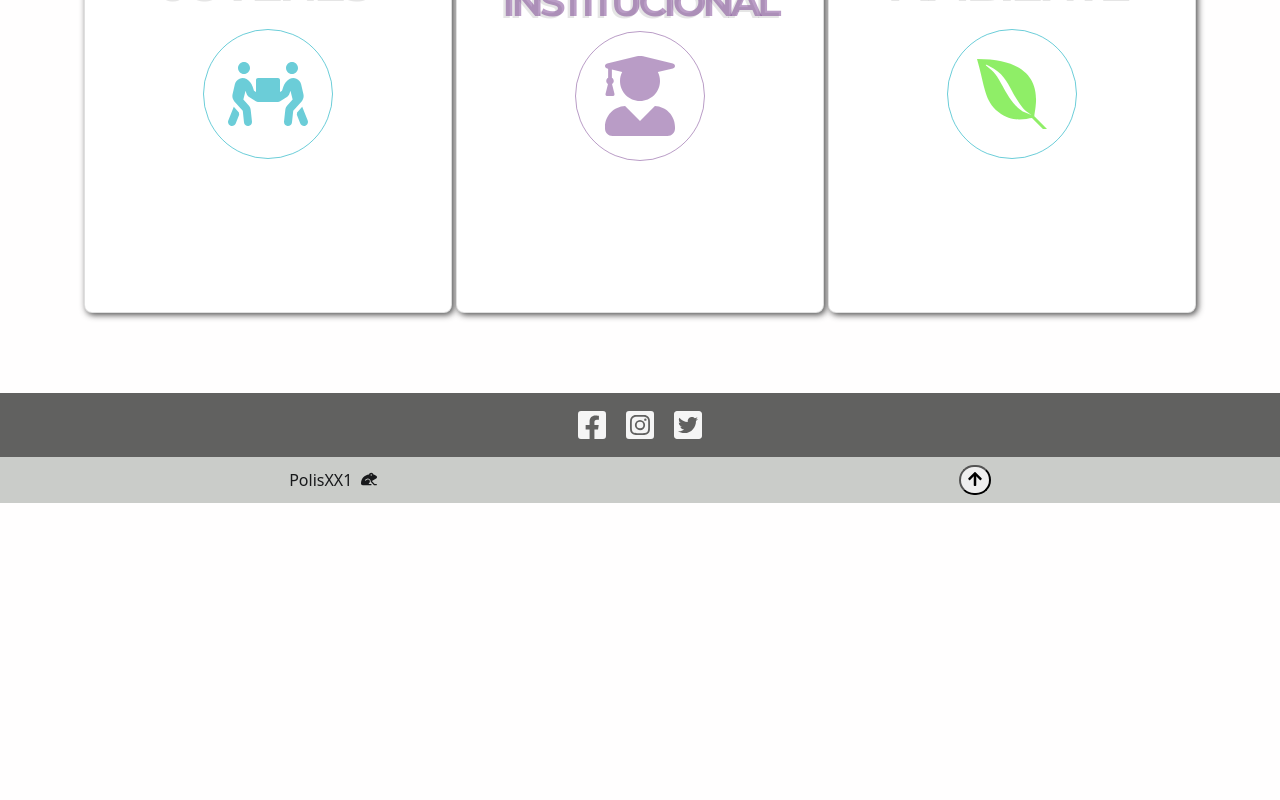
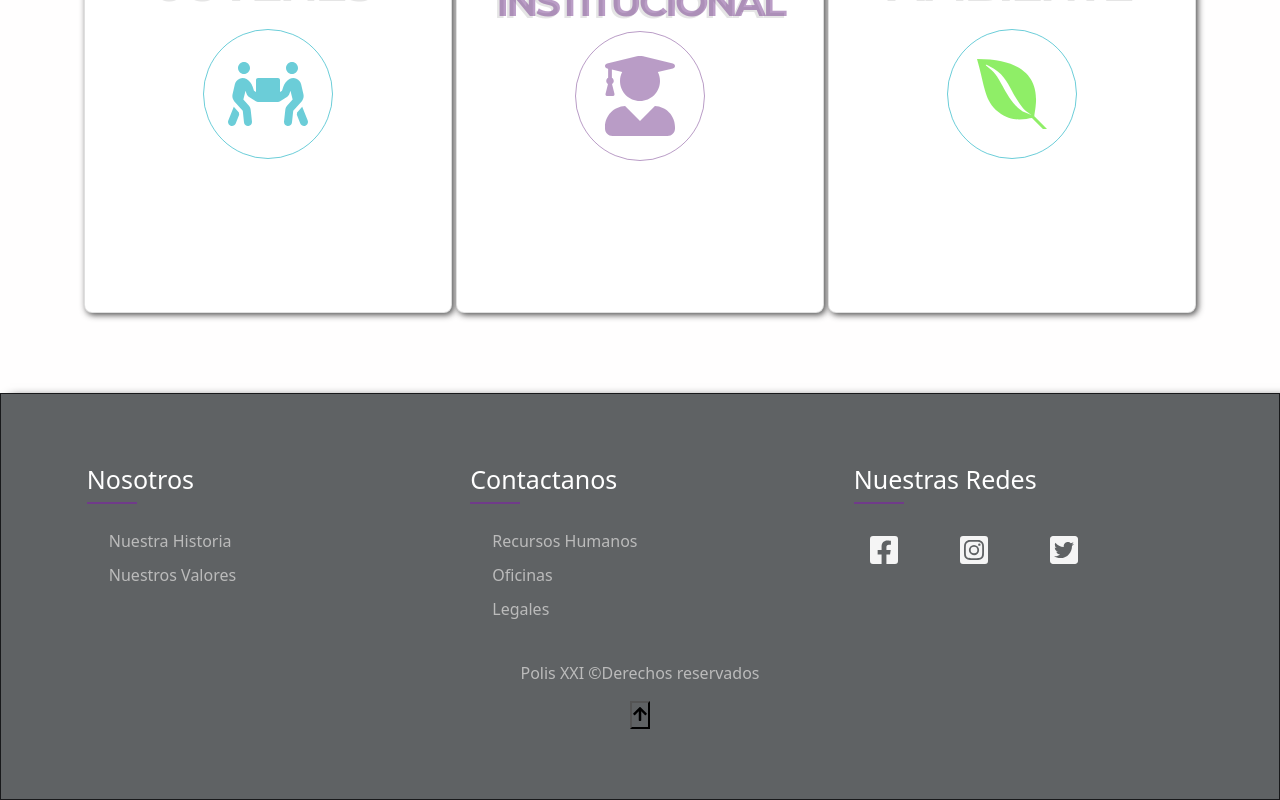
Before and after one commit to RodrigoM10/Polis-XXI-Web, a React (Create React App) app in the folder Frontend/: page / in a window 1280 px wide. Shown: the part 811-1611 px from the top of the page. Before the commit the page ends 1314 px from the top, so only its background shows below. Built offline with nearby package versions, Linux system fonts and the light colour scheme.

Commit message:
footer and details

```diff
--- a/Frontend/src/App.jsx
+++ b/Frontend/src/App.jsx
@@ -4,6 +4,7 @@ import "bootstrap/dist/css/bootstrap.min.css";
 import { Route, Routes, useLocation } from "react-router-dom";
 
 // Shared Components
+import  {FooterPolis}  from "./components/shared/footer/FooterPolis";
 import { Footer } from "./components/shared/footer/Footer";
 import { NavbarMain } from "./components/shared/navbarMain/NavbarMain";
 // Pages
@@ -17,6 +18,7 @@ import Environment from "./pages/Environment";
 import NoMatch from "./pages/NoMatch";
 import { Container } from "react-bootstrap";
 import { HeaderMain } from "./components/headerMain/HeaderMain";
+
 
 
 function App() {
@@ -35,24 +37,24 @@ function App() {
           {/* pages */}
           <Route path="/" element={<Home />} />
 
-          <Route path="/aboutUs" element={<AboutUs />} />
+          <Route exact path="/aboutUs" element={<AboutUs />} />
 
-          <Route path="/novelties" element={<Novelties />} />
+          <Route exact path="/novelties" element={<Novelties />} />
 
-          <Route path="/participate" element={<Participate />} />
+          <Route exact path="/participate" element={<Participate />} />
 
-          <Route path="/youngsters" element={<Youngsters />} />
+          <Route exact path="/youngsters" element={<Youngsters />} />
 
-          <Route path="/institutions" element={<Institutions />} />
+          <Route exact path="/institutions" element={<Institutions />} />
 
-          <Route path="/environment" element={<Environment />} />
+          <Route exact path="/environment" element={<Environment />} />
 
           <Route path="/404" element={<NoMatch />} />
           <Route path="*" element={<NoMatch />} />
 
         </Routes>
       </Container>
-      <Footer />
+      <FooterPolis />
 
 
     </div>
--- a/Frontend/src/components/cardsAxes/cardAxes.scss
+++ b/Frontend/src/components/cardsAxes/cardAxes.scss
@@ -15,12 +15,7 @@ $color_grey_dark: #a2a2a2;
   border-radius: 5px;
   overflow: hidden;
   z-index: 0;
-  a {
-    color: inherit;
-    &:hover {
-      color: $color_prime;
-    }
-  }
+
   &:hover {
     .photo {
       transform: scale(1.3) rotate(3deg);
--- a/Frontend/src/components/cardsMain/cardMain.css
+++ b/Frontend/src/components/cardsMain/cardMain.css
@@ -94,7 +94,7 @@
     font-family: Montserrat, Helvetica, Times, serif;
     text-shadow: rgb(0 0 0 / 10%) -2.44px 1.775px;
     font-weight: 700;
-    letter-spacing: -0.25rem;
+    letter-spacing: -0.19rem;
 }
 .small {
     font-size: 2.5rem;
--- a/Frontend/src/components/headerMain/HeaderMain.jsx
+++ b/Frontend/src/components/headerMain/HeaderMain.jsx
@@ -21,7 +21,7 @@ export const HeaderMain = () => {
                     Somos una institución cuyo propósito es fortalecer acciones y lazos comunitarios, la integración, el desarrollo sustentable y el bienestar de la sociedad.
                     <br />
                     Para alcanzar dichos objetivos, nuestros equipos profesionales necesitan de la colaboración de nuestros socios, colaboradores y suscriptores. Gracias a todos que con sus aportes nos permiten seguir trabajando y ampliando todos los proyectos día a día.
-                    <Link to='/participate' className='text-center'> Sumate a nuestra lista de colaboradores</Link>
+                    <Link to='/participate' className='text-center text-add'> Sumate a nuestra lista de colaboradores</Link>
                 </p>
             </div>
             <TextMain/>
--- a/Frontend/src/components/shared/footer/Footer.jsx
+++ b/Frontend/src/components/shared/footer/Footer.jsx
@@ -1,28 +1,17 @@
 import React from 'react'
 import './footer.css'
+import { Link } from "react-router-dom";
 
 // react-icons
 import { FaArrowUp, FaFacebookSquare, FaFrog, FaInstagramSquare, FaTwitterSquare } from 'react-icons/fa';
 
 export const Footer = () => {
-    const scrollToTop = () => {
-        window.scrollTo(0, 0);
-    };
+
+
     return (
         <div className="mt-auto footer-style">
-            <div className="d-flex justify-content-center align-items-center p-3">
-                <FaFacebookSquare className="social-icon"/>
-                <FaInstagramSquare className="social-icon"/>
-                <FaTwitterSquare className="social-icon"/>
-            </div>
-            <div className="d-flex align-items-center justify-content-around py-2 footer-bottom-style">
-                <div>
-                    <span >PolisXX1 <FaFrog className="mb-1 mx-1" /></span>
-                </div>
-                <div>
-                    <button onClick={scrollToTop} className="to-top-btn"><FaArrowUp className="mb-1"/></button>
-                </div>
-            </div>
+
+
         </div>
     )
 }
@@ -92,16 +81,16 @@ export const Footer = () => {
 //           <FormContact />
 //         </div>
 //       </section> */}
-//       <div class=' col md-4 footer-links'>
-//         <div className='footer-link-wrapper'>
-//           <div class='footer-link-items'>
-//             <h2>Nosotros</h2>
-//             <Link to='/sign-up'>Quienes somos</Link>
-//             <Link to='/'>Testimonios</Link>
-//             <Link to='/'>Carrera</Link>
+    //   <div class=' col md-4 footer-links'>
+    //     <div className='footer-link-wrapper'>
+    //       <div class='footer-link-items'>
+    //         <h2>Nosotros</h2>
+            // <Link to='/sign-up'>Quienes somos</Link>
+            // <Link to='/'>Testimonios</Link>
+            // <Link to='/'>Carrera</Link>
 
 
-//           </div>
+    //       </div>
 //           <div class='footer-link-items'>
 //             <h2>Contactanos</h2>
 //             <Link to='/'>Contact</Link>
--- /dev/null
+++ b/Frontend/src/components/shared/footer/FooterPolis.jsx
@@ -0,0 +1,54 @@
+import React from "react";
+import './footerPolis.css'
+
+// react-icons
+import { FaArrowUp, FaFacebookSquare, FaFrog, FaInstagramSquare, FaTwitterSquare } from 'react-icons/fa';
+
+export const   FooterPolis = () => {
+    const scrollToTop = () => {
+        window.scrollTo(0, 0);
+    }
+
+    return (
+        <footer className="footer-polis justify-content-center align-items-center">
+            <div className="container-polis">
+            <div className="row justify-content-center">
+            <div className="footer-col">
+            <h2>Nosotros</h2>
+            <ul>
+  	 				<li><a href="/Nosotros">Nuestra Historia</a></li>
+  	 				<li><a href="/Nosotros">Nuestros Valores</a></li>
+  	 			</ul>
+            </div>
+            <div className="footer-col">
+            <h2>Contactanos</h2>
+            <ul>
+  	 				<li><a href="#">Recursos humanos</a></li>
+  	 				<li><a href="#">Oficinas</a></li>
+  	 				<li><a href="#">Legales</a></li>
+
+  	 			</ul>
+            </div>
+            <div className="footer-col">
+            <h2>Nuestras redes</h2>
+            <div className="social-links">
+            <a href=""><FaFacebookSquare className="social-icon"/></a>
+            <a href=""><FaInstagramSquare className="social-icon"/></a>
+            <a href=""><FaTwitterSquare className="social-icon"/></a>
+
+  	 			</div>
+            </div>
+            </div>
+
+            <br/>
+           <div className="rights-polis">
+               <p>  Polis XXI ©Derechos reservados </p>
+               <button className="arrowUp" onClick={scrollToTop}  ><FaArrowUp className="mb-1 "/></button>
+
+           </div>
+            </div>
+
+        </footer>
+
+    )
+}
--- a/Frontend/src/components/shared/footer/footer.css
+++ b/Frontend/src/components/shared/footer/footer.css
@@ -1,5 +1,7 @@
 .footer-style{
     background-color: #616160 ;
+    display:grid;
+    grid-template-columns: 30% 70%;
 }
 .footer-bottom-style{
   /* background-color: #787d82 ; */
--- /dev/null
+++ b/Frontend/src/components/shared/footer/footerPolis.css
@@ -0,0 +1,111 @@
+*{
+	margin:0;
+	padding:0;
+	box-sizing: border-box;
+}
+.container-polis{
+	max-width: 1170px;
+	margin:auto;
+}
+.row{
+	display: flex;
+	flex-wrap: wrap;
+}
+ul{
+	list-style: none;
+}
+.footer-polis{
+    box-shadow: 10px 5px 10px black ;
+    border: 1px solid;
+
+	background-color: rgb(95, 98, 100);
+    padding: 70px ;
+    width: 100%;
+}
+.footer-col{
+   width: 33%;
+
+}
+.footer-col h2{
+    margin-left:10px;
+	font-size: 25px;
+	color: #ffffff;
+	text-transform: capitalize;
+	margin-bottom: 35px;
+	font-weight: 500;
+	position: relative;
+}
+.footer-col h2::before{
+	content: '';
+	position: absolute;
+	left:0;
+	bottom: -10px;
+	background-color: #850db873 ;
+	height: 2px;
+	box-sizing: border-box;
+	width: 50px;
+
+
+}
+
+.footer-col ul li:not(:last-child){
+	margin-bottom: 10px;
+}
+.footer-col ul li a{
+	font-size: 16px;
+	text-transform: capitalize;
+	color: #ffffff;
+	text-decoration: none;
+	font-weight: 300;
+	color: #bbbbbb;
+	display: block;
+	transition: all 0.3s ease;
+}
+.footer-col ul li a:hover{
+	color: #e7e1e1;
+	padding-left: 8px;
+}
+.footer-col .social-links a{
+	display: inline-block;
+	height: 40px;
+	width: 80px;
+	margin:0 10px 10px 0;
+	text-align: center;
+	line-height: 40px;
+	transition: all 0.5s ease;
+}
+.footer-col .social-links a:hover{
+	color: #cad3eb;
+	background-color: #00a9bc94;
+}
+
+.rights-polis{
+    display: flex;
+    flex-direction: column;
+    justify-content: center;
+    align-items: center;
+	color:#bbbbbb;
+}
+
+.arrowUp{
+    transition: all 0.5s ease;
+    background-color:rgb(95, 98, 100) ;
+}
+
+.arrowUp:hover{
+
+    background-color:#00a9bc94 ;
+}
+
+/*responsive*/
+@media(max-width: 767px){
+  .footer-col{
+    width: 33%;
+    margin-bottom: 30px;
+}
+}
+@media(max-width: 574px){
+  .footer-col{
+    width: 100%;
+}
+}
```
Also changed, not shown: Frontend/src/components/headerMain/headerMain.css (line endings or trailing spaces), Frontend/src/components/textMain/textMain.css (line endings or trailing spaces).
